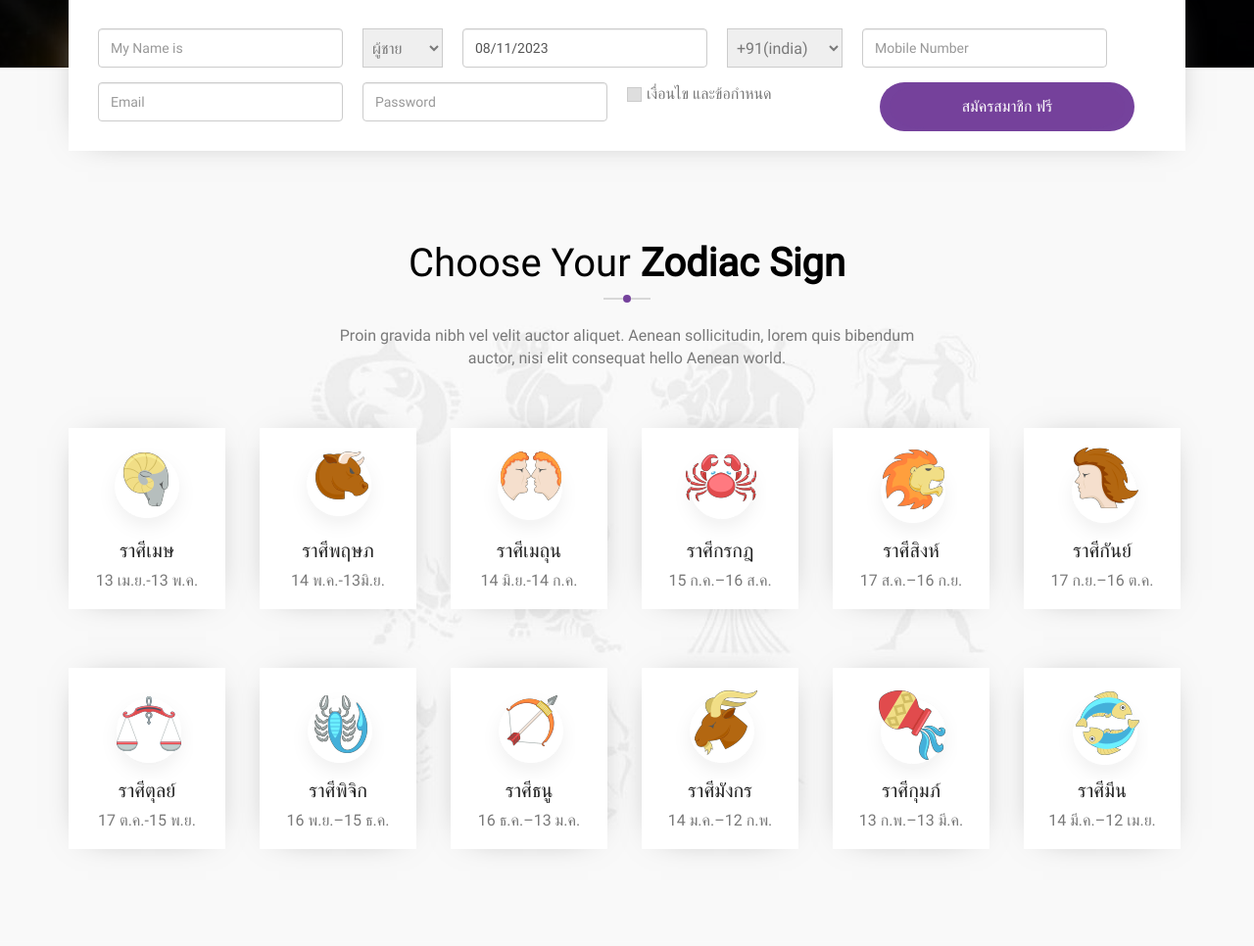
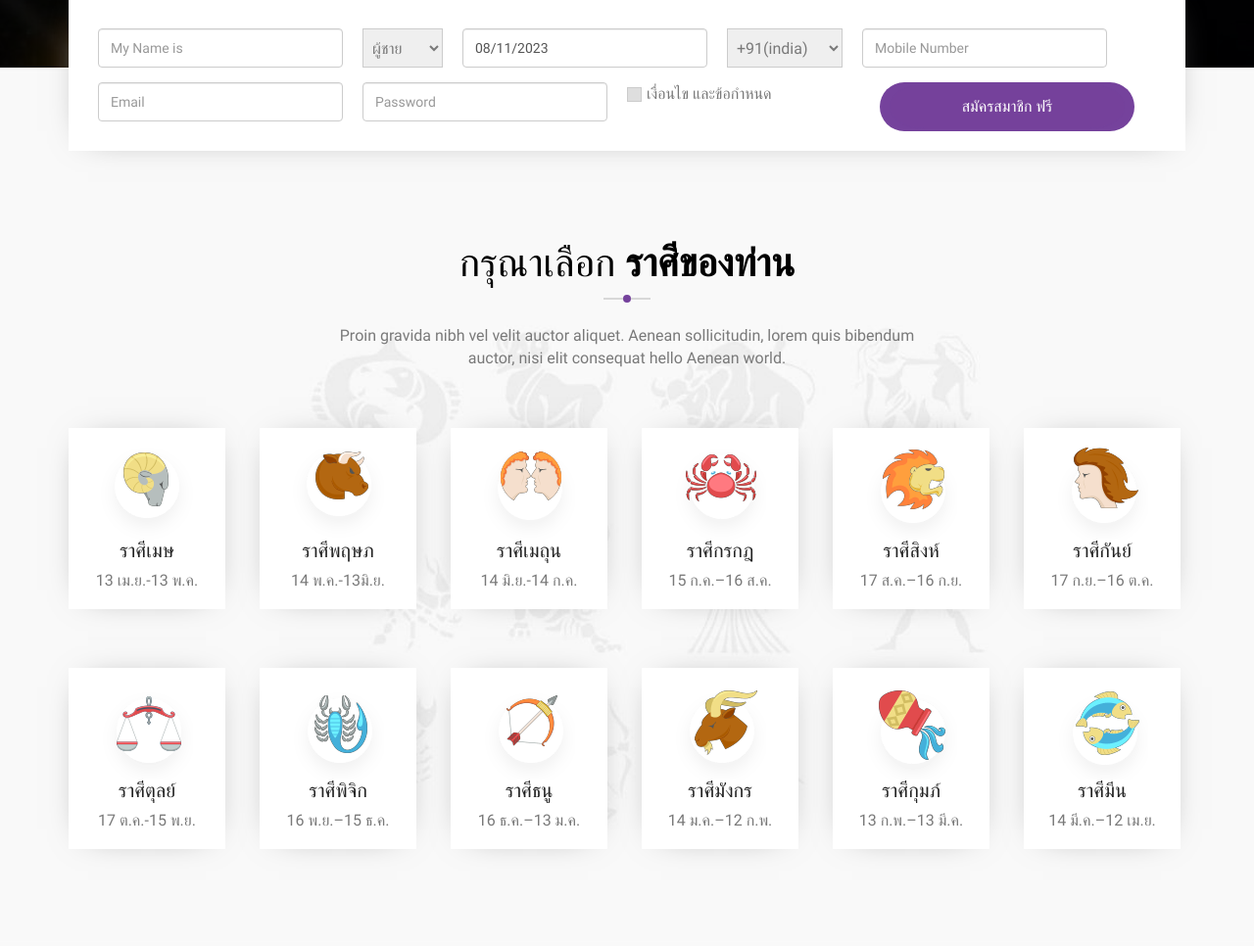
Before and after one commit to charoenlap/horo, a PHP site: page / in a window 1280 px wide. Shown: the part 891-1857 px from the top of the page at 98% size. Run offline with PHP 8.4, Linux system fonts and the light colour scheme.

Commit message:
ีupdate

```diff
--- a/index.php
+++ b/index.php
@@ -239,7 +239,7 @@
 				<div class="hs_sign_heading_wrapper">
 					<div class="hs_about_heading_main_wrapper">
 						<div class="hs_about_heading_wrapper">
-							<h2><i class="fa fa-clock"></i>Choose Your <span>Zodiac Sign</span></h2>
+							<h2><i class="fa fa-clock"></i>กรุณาเลือก <span>ราศีของท่าน</span></h2>
 							<h4><span>&nbsp;</span></h4>
 							<p>Proin gravida nibh vel velit auctor aliquet. Aenean sollicitudin, lorem quis bibendum<br> auctor, nisi elit consequat hello Aenean world.</p>
 						</div>
```
